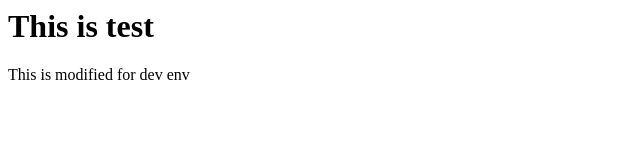
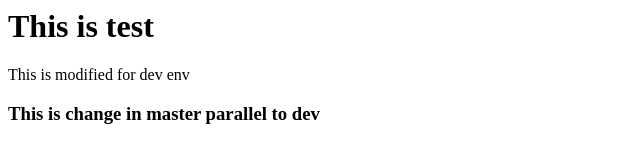
Before and after one commit to pyndahvr/WebTest, a plain HTML site: page index.html in a window 1280 px wide. Shown: the whole page, without its empty margins (0-640 px from the left). Drawn offline with Linux system fonts and the light colour scheme.

Commit message:
Changed in master parallel to dev

```diff
--- a/index.html
+++ b/index.html
@@ -1,2 +1,3 @@
 <h1>This is test</h1
 <h>This is modified for dev env</h2>
+<h3>This is change in master parallel to dev</h3>
```
